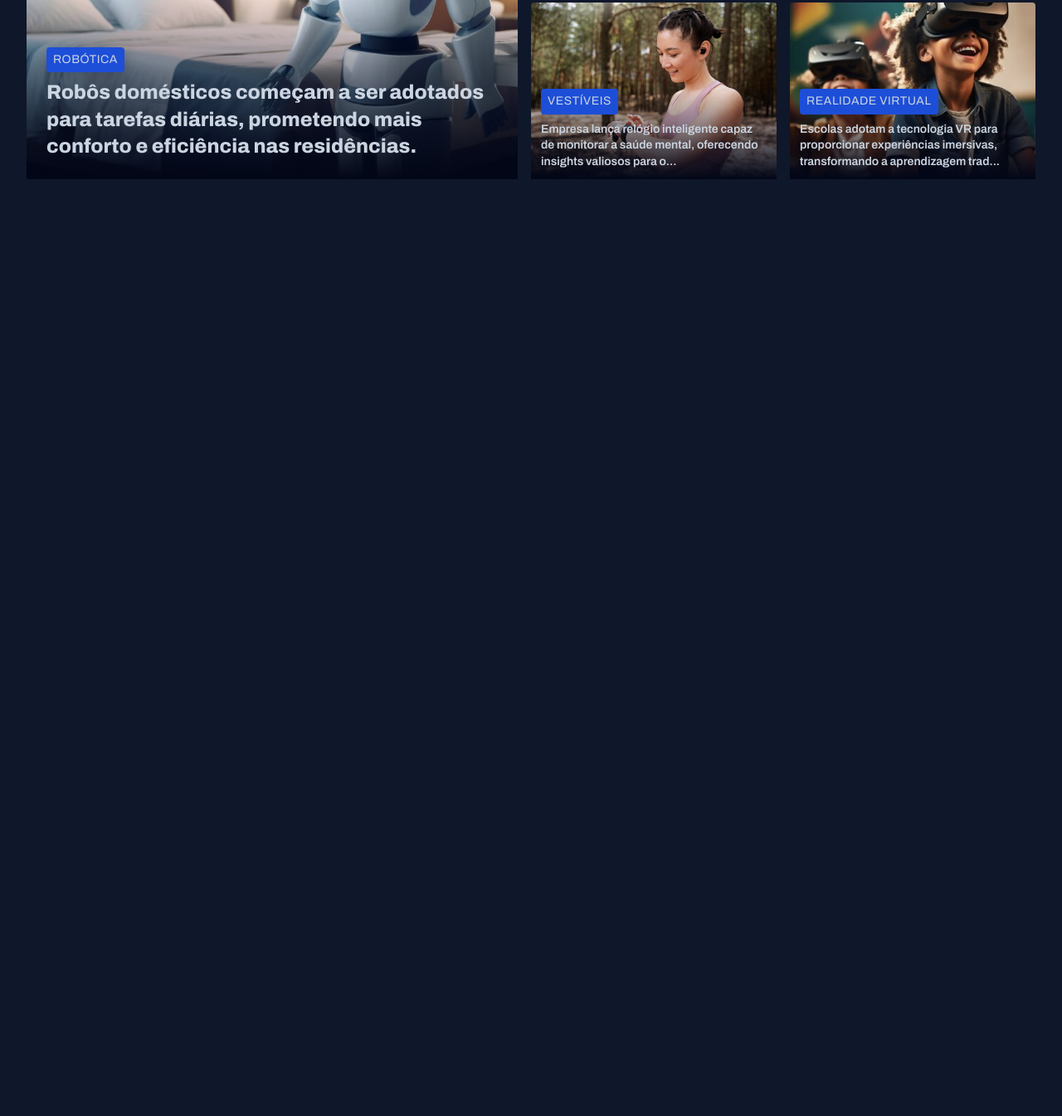
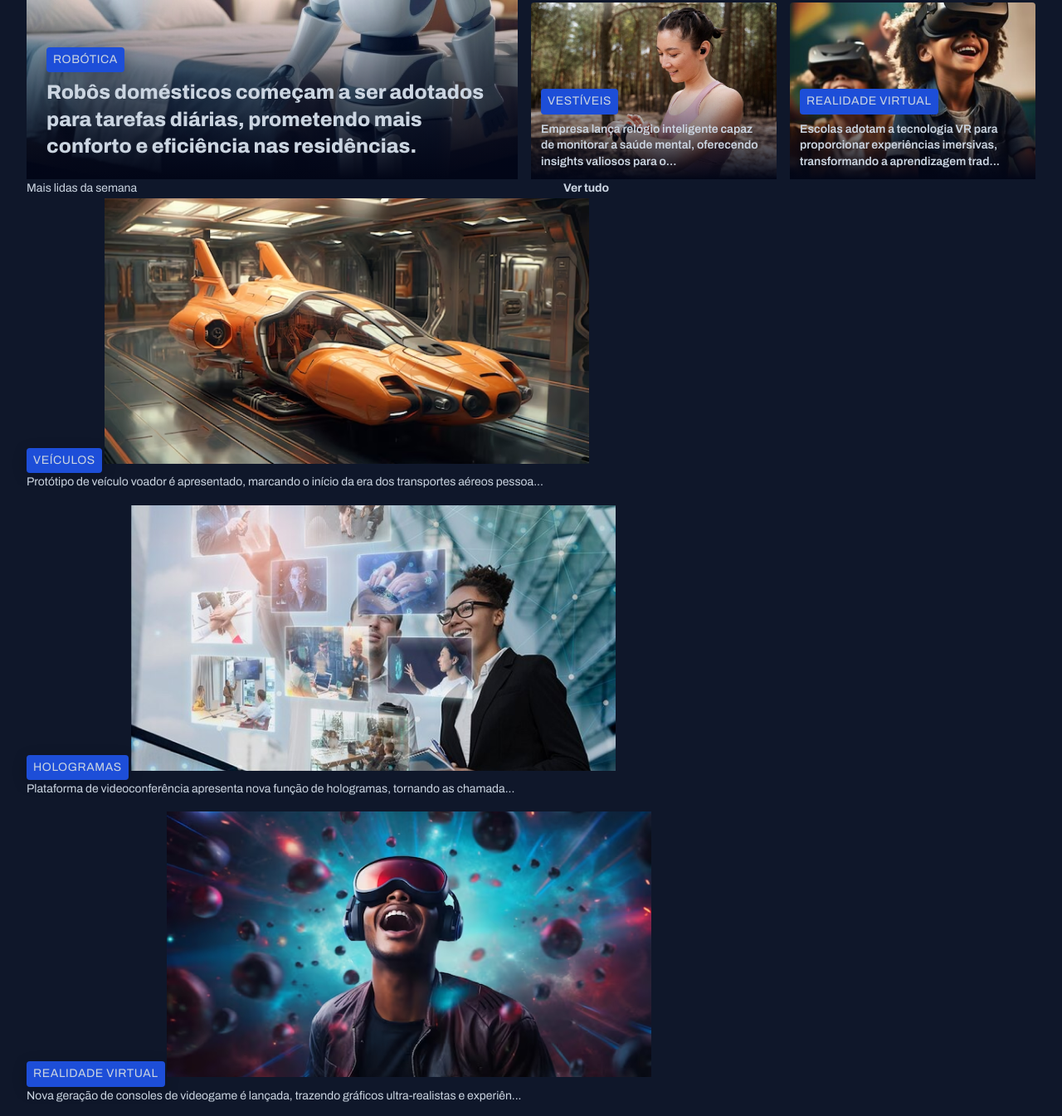
Before and after one commit to gabrielmarinn/projetoPortalDeNoticias, a plain HTML site: page index.html in a window 1280 px wide. Shown: the part 390-1735 px from the top of the page at 83% size. Before the commit the page ends 800 px from the top, so only its background shows below. Drawn offline with Linux system fonts and the light colour scheme.

Commit message:
structuring the most read of the week

```diff
--- a/index.html
+++ b/index.html
@@ -12,7 +12,7 @@
 <body>
     <!-- Seção de cabeçalho -->
      <header class="container">
-        <nav id="primary" class="grid grid-flow-col">
+        <nav id="primary" class="grid grid__flow__col">
             <div>
                 <!-- Parte superior do nav -->
                 <img src="assets/icons/List.svg" alt="icone de lista">
@@ -30,7 +30,7 @@
         </nav>
 
         <!-- Parte inferior do nav -->
-        <nav id="secondary" class="grid grid-flow-col">
+        <nav id="secondary" class="grid grid__flow__col">
             <a href="#">Inteligência Artificial</a>
             <a href="#">Blockchain</a>
             <a href="#">Hologramas</a>
@@ -43,7 +43,7 @@
 
      <main class="grid container">
         <!-- Seção de Highlights -->
-        <section id="featured" class="grid grid-flow-col gap-16">
+        <section id="featured" class="grid grid__flow__col gap-16">
             <figure class="card">
                 <img src="assets/images/Image 01.png" alt="">
 
@@ -98,6 +98,41 @@
                 </figure>
             </div>
         </section>
+
+        <section id="weekly">
+            <header class="grid grid__flow__col">
+              <h3>Mais lidas da semana</h3>
+              <a href="#" class="grid grid__flow__col">
+                <strong>Ver tudo</strong>
+                <span></span>
+              </a>
+            </header>
+
+            <div class="grid gap-16">
+                <figure>
+                    <span class="content-tag">veículos</span>
+                    <img src="assets/images/Image 06.png" alt="">
+                    <p>Protótipo de veículo voador é apresentado, marcando o início da era dos transportes aéreos pessoa...</p>
+                </figure>
+
+                <figure>
+                    <span class="content-tag">hologramas</span>
+                    <img src="assets/images/Image 07.png" alt="">
+                    <p>Plataforma de videoconferência apresenta nova função de hologramas, tornando as chamada...</p>
+                </figure>
+
+                <figure>
+                    <span class="content-tag">realidade virtual</span>
+                    <img src="assets/images/Image 08.png" alt="">
+                    <p>Nova geração de consoles de videogame é lançada, trazendo gráficos ultra-realistas e experiên...</p>
+                </figure>
+
+                <figure>
+                    <span class="content-tag">internet</span>
+                    <img src="assets/images/Image 09.png" alt="">
+                    <p>Projeto busca oferecer internet de alta velocidade em áreas remotas através de satélites.</p>
+                </figure>
+            </div>
     </main>
 
 
--- a/styles/utility.css
+++ b/styles/utility.css
@@ -5,7 +5,7 @@
     display: grid;
 }
 
-.grid-flow-col {
+.grid__flow__col {
     /* Modificando a escala grid para colunas (sendo um ao lado do outro) */
     grid-auto-flow: column;
 }
```
